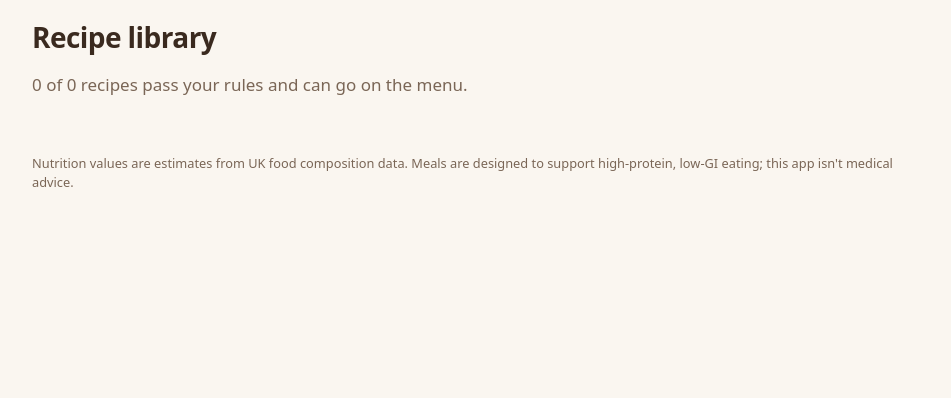
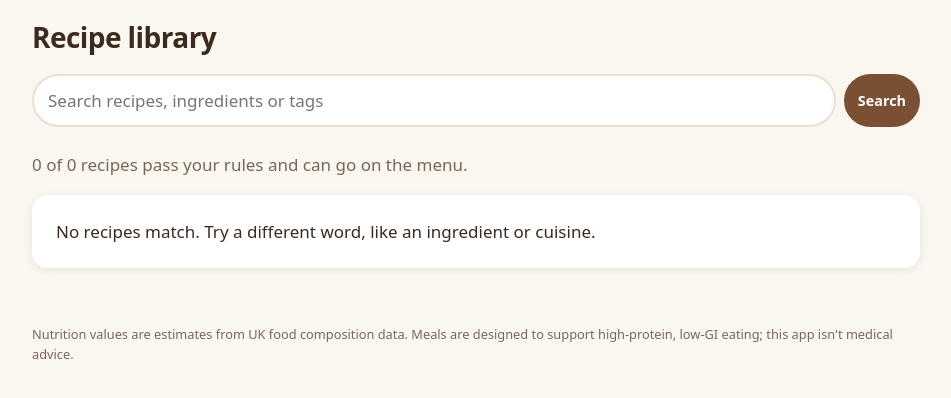
Before and after one commit to dajones91/hormonious, a Flask app: page /recipes in a window 1280 px wide. Shown: the part 62-460 px from the top of the page, without its empty margins (164-1115 px from the left). Run offline with Flask 3, Linux system fonts and the light colour scheme; some libraries are stand-ins or nearby versions.

Commit message:
Add a search bar to the recipe library
Searches titles, cuisines, tags and ingredients (including swap options);
every word must match. Filters live as you type, with a server-side Search
button as a fallback. Unrated recipes now show "Not rated yet" in grey.

Co-Authored-By: Claude Opus 5.5 <noreply@anthropic.com>

```diff
--- a/app/static/style.css
+++ b/app/static/style.css
@@ -191,3 +191,13 @@ input.short { width: 76px; }
 .rate-row .who { justify-self: start; }
 .star-input { overflow: visible; }
 .stars-big.unrated { color: var(--muted); font-size: 1.05rem; letter-spacing: 0; text-shadow: none; font-weight: 700; }
+
+/* Recipe library search */
+.search { position: sticky; top: 56px; z-index: 5; display: flex; gap: 8px; margin: 8px 0 4px; padding: 8px 0;
+          background: var(--bg); }
+.search input { flex: 1; min-width: 0; font: inherit; padding: 12px 14px; border-radius: 999px;
+                border: 2px solid var(--line); background: #fff; color: var(--ink); }
+.search input:focus { outline: none; border-color: var(--brand); }
+.search button { margin: 0; }
+.recipe-card[hidden] { display: none; }
+.stars-small.unrated { color: var(--muted); letter-spacing: 0; font-size: 0.8rem; }
--- a/app/templates/_macros.html
+++ b/app/templates/_macros.html
@@ -10,8 +10,8 @@
   </div>
 {%- endmacro %}
 
-{% macro recipe_card(r, href, extra="") -%}
-  <a class="recipe-card" href="{{ href }}">
+{% macro recipe_card(r, href, extra="", search="") -%}
+  <a class="recipe-card" href="{{ href }}"{% if search %} data-search="{{ search }}"{% endif %}>
     {{ recipe_image(r) }}
     <span class="card-body">
       <strong>{{ r.title }}</strong>
--- a/app/templates/recipes.html
+++ b/app/templates/recipes.html
@@ -3,25 +3,62 @@
 {% block title %}Recipes · Hormonious{% endblock %}
 {% block content %}
 <h1>Recipe library</h1>
-<p class="muted">{{ checks|selectattr("ok")|list|length }} of {{ checks|length }} recipes pass your rules and can go on the menu.</p>
+<form class="search" method="get" role="search">
+  <input type="search" name="q" id="q" value="{{ query }}" placeholder="Search recipes, ingredients or tags"
+         aria-label="Search recipes" autocomplete="off" enterkeyhint="search">
+  <button type="submit" class="btn small">Search</button>
+</form>
+<p class="muted" id="search-count">
+  {% if query %}{{ checks|length + retired|length }} recipe{{ "s" if checks|length + retired|length != 1 }} match “{{ query }}”.
+    <a href="{{ url_for('main.recipes') }}">Show all</a>
+  {% else %}{{ on_menu }} of {{ total }} recipes pass your rules and can go on the menu.{% endif %}
+</p>
+<p class="empty" id="no-results" {% if checks or retired %}hidden{% endif %}>No recipes match. Try a different word, like an ingredient or cuisine.</p>
 <div class="card-grid">
   {% for c in checks %}
     {% set warns = c.issues|selectattr("level", "equalto", "warn")|list %}
     {% set extra %}
-      <span class="stars-small">{{ stars_text(stars.get(c.recipe.slug)) }}</span>
+      <span class="stars-small{{ ' unrated' if stars.get(c.recipe.slug) is none }}">{{ stars_text(stars.get(c.recipe.slug)) }}</span>
       {% if not c.ok %}<span class="chip fail">Not on menu</span>{% endif %}
       {% if warns %}<span class="chip warn">{{ warns|length }} note{{ "s" if warns|length != 1 }}</span>{% endif %}
     {% endset %}
-    {{ recipe_card(c.recipe, url_for('main.recipe', slug=c.recipe.slug), extra) }}
+    {{ recipe_card(c.recipe, url_for('main.recipe', slug=c.recipe.slug), extra, texts[c.recipe.slug]) }}
   {% endfor %}
 </div>
 {% if retired %}
-<h2>Retired <span class="muted">(rated 2★ or less, not suggested)</span></h2>
-<div class="card-grid">
+<h2 id="retired-heading">Retired <span class="muted">(rated 2★ or less, not suggested)</span></h2>
+<div class="card-grid retired-grid">
   {% for c in retired %}
-    {% set extra %}<span class="stars-small">{{ stars_text(stars.get(c.recipe.slug)) }}</span>{% endset %}
-    {{ recipe_card(c.recipe, url_for('main.recipe', slug=c.recipe.slug), extra) }}
+    {% set extra %}<span class="stars-small{{ ' unrated' if stars.get(c.recipe.slug) is none }}">{{ stars_text(stars.get(c.recipe.slug)) }}</span>{% endset %}
+    {{ recipe_card(c.recipe, url_for('main.recipe', slug=c.recipe.slug), extra, texts[c.recipe.slug]) }}
   {% endfor %}
 </div>
 {% endif %}
 {% endblock %}
+
+{% block scripts %}
+<script>
+  // Filter the cards as you type (the Search button does the same thing on the server).
+  (function () {
+    const box = document.getElementById("q");
+    const cards = document.querySelectorAll(".recipe-card[data-search]");
+    const none = document.getElementById("no-results");
+    const count = document.getElementById("search-count");
+    const retiredHeading = document.getElementById("retired-heading");
+    const original = count.innerHTML;
+    box.addEventListener("input", () => {
+      const words = box.value.toLowerCase().match(/[\w-]+/g) || [];
+      let shown = 0, retiredShown = 0;
+      cards.forEach(card => {
+        const hit = words.every(w => card.dataset.search.includes(w));
+        card.hidden = !hit;
+        if (hit) { shown++; if (card.closest(".retired-grid")) retiredShown++; }
+      });
+      none.hidden = shown > 0;
+      if (retiredHeading) retiredHeading.hidden = retiredShown === 0;
+      count.textContent = words.length ? `${shown} recipe${shown === 1 ? "" : "s"} match` : "";
+      if (!words.length) count.innerHTML = original;
+    });
+  })();
+</script>
+{% endblock %}
--- a/app/views.py
+++ b/app/views.py
@@ -8,6 +8,7 @@ from core.cooking import cook_base, cook_flex, pot_shares
 from core.menu import Menu, check_assignment, menu_is_ready, menu_ready_date, week_slots, week_start_for
 from core.portions import MEALS, PEOPLE, MealTarget, meals_for_portions
 from core.ratings import available_from, household_rating, is_retired
+from core.search import matches, search_text
 from core.shopping import as_text, group_by_aisle
 from db.planner import (check_all, ensure_week, has_plan, household_stars, load_context, make_menu,
                         shopping_list)
@@ -117,11 +118,16 @@ def week(start: str | None = None):
 @bp.route("/recipes")
 def recipes():
     session = db()
-    checks = check_all(session)
+    ctx = load_context(session)
+    checks = check_all(session, ctx)
     stars = household_stars(session)
-    retired = [c for c in checks if is_retired(stars.get(c.recipe.slug))]
-    return render_template("recipes.html", checks=[c for c in checks if c not in retired], retired=retired,
-                           stars=stars)
+    texts = {c.recipe.slug: search_text(c.recipe, ctx.catalogue) for c in checks}
+    query = request.args.get("q", "").strip()[:100]
+    shown = [c for c in checks if matches(texts[c.recipe.slug], query)]
+    retired = [c for c in shown if is_retired(stars.get(c.recipe.slug))]
+    return render_template("recipes.html", checks=[c for c in shown if c not in retired], retired=retired,
+                           stars=stars, query=query, texts=texts, total=len(checks),
+                           on_menu=sum(1 for c in checks if c.ok))
 
 
 def rating_summary(session, slug: str) -> dict:
```
Also changed, not shown: CLAUDE.md (+1 -0 lines), core/search.py (added, +20 -0 lines), tests/test_search.py (added, +38 -0 lines), tests/test_web.py (+11 -0 lines).
